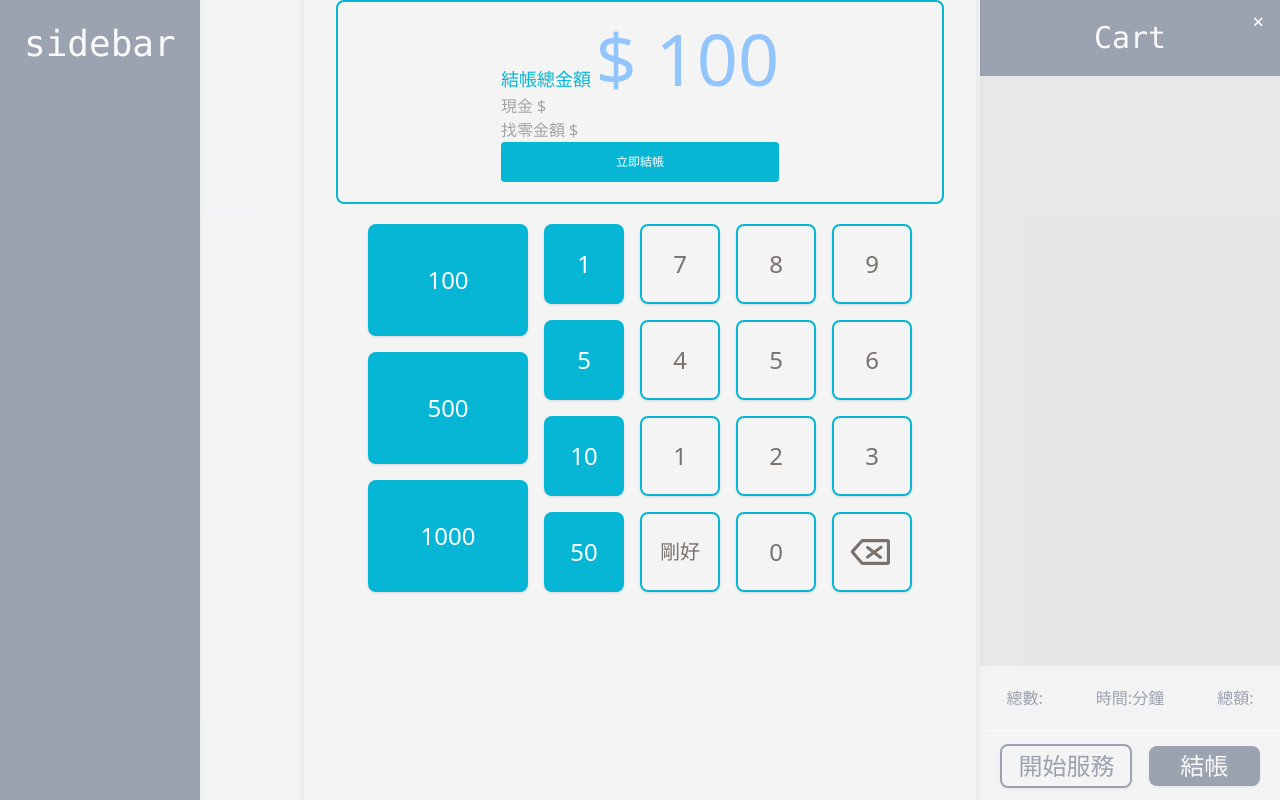
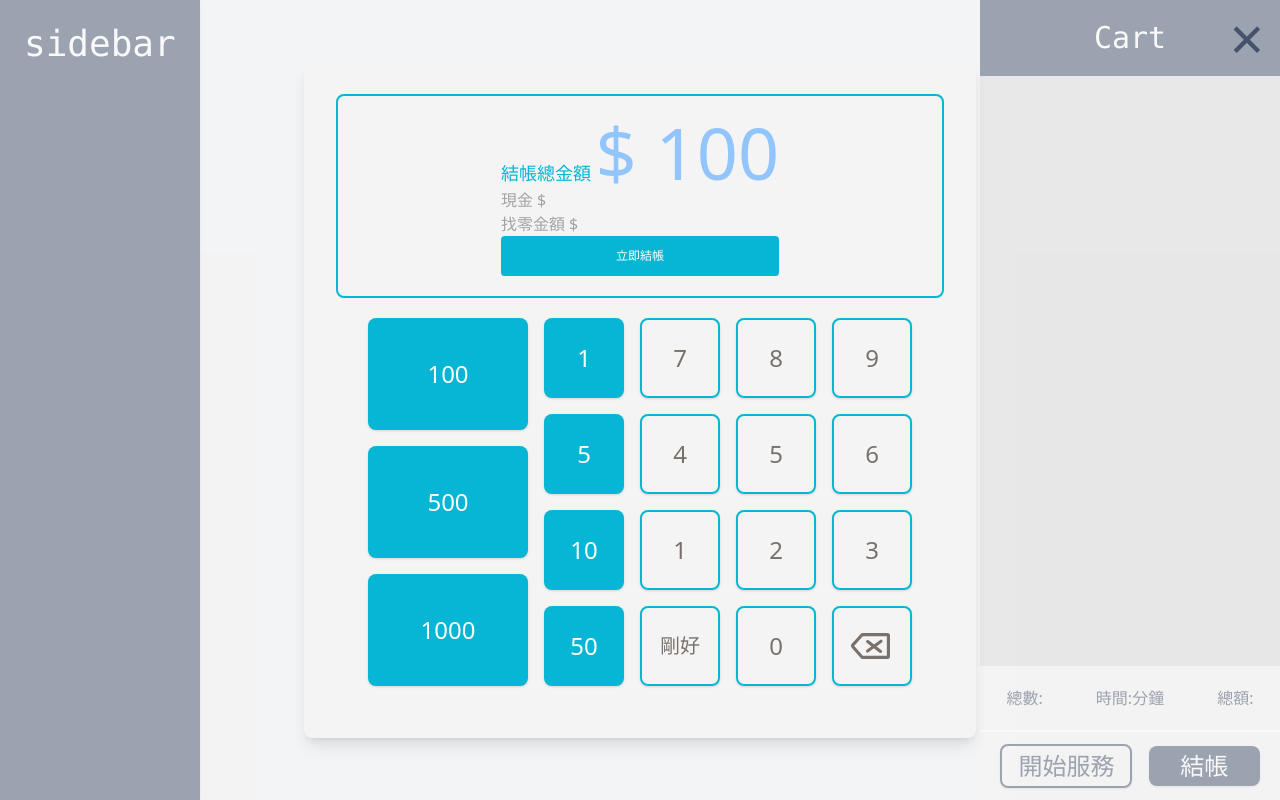
Before and after one commit to ruofanwei/vue-infinite-scroll, a Vue app: page / in a window 1280 px wide. Both pictures are taken after a click on the button "結帳". Built offline with nearby package versions, Linux system fonts and the light colour scheme.

Commit message:
feat: add close button on modal

```diff
--- a/src/components/Calculator.vue
+++ b/src/components/Calculator.vue
@@ -1,6 +1,6 @@
 
 <template>
-  <div class="h-screen">
+  <div class="h-fit">
     <Screen :text="memory" :error="error" :payable="payable" :balance="balance"  />
     <div class="flex p-5 gap-4 items-stretch justify-center">
       <div class="grid grid-rows-3 grid-flow-col gap-4 justify-items-stretch">
--- a/src/components/CardModal.vue
+++ b/src/components/CardModal.vue
@@ -14,9 +14,10 @@
     "
   >
     <div class="w-full max-w-2xl bg-light text-white shadow-lg rounded-lg p-8">
-       <button
+      <button
         aria-label="close"
-        class="absolute top-0 right-0 text-xl text-white my-2 mx-4"
+        type="button"
+        class="close absolute top-0 right-0 text-6xl text-primary my-2 mx-4"
         @click="$emit('close')"
       >
         ×
@@ -38,6 +39,7 @@ export default defineComponent({
   },
   emits: ['close'],
 
+
 })
 </script>
 
--- a/src/components/Cart.vue
+++ b/src/components/Cart.vue
@@ -35,10 +35,10 @@
           rounded="lg"
           bg="primary"
           class="w-2/5 text-white"
-          @click="exampleModalShowing = true"
+          @click="ModalShowing = true"
           >結帳</Button
         >
-        <CardModal :showing="exampleModalShowing">
+        <CardModal :showing="ModalShowing" @close="ModalShowing = false">
           <Calculator/>
         </CardModal>
       </section>
@@ -55,7 +55,7 @@ export default defineComponent({
   name: 'Cart',
   components: { Button, CardModal ,Calculator},
   data() {
-    return { exampleModalShowing: false }
+    return { ModalShowing: false }
   },
 })
 </script >
```
